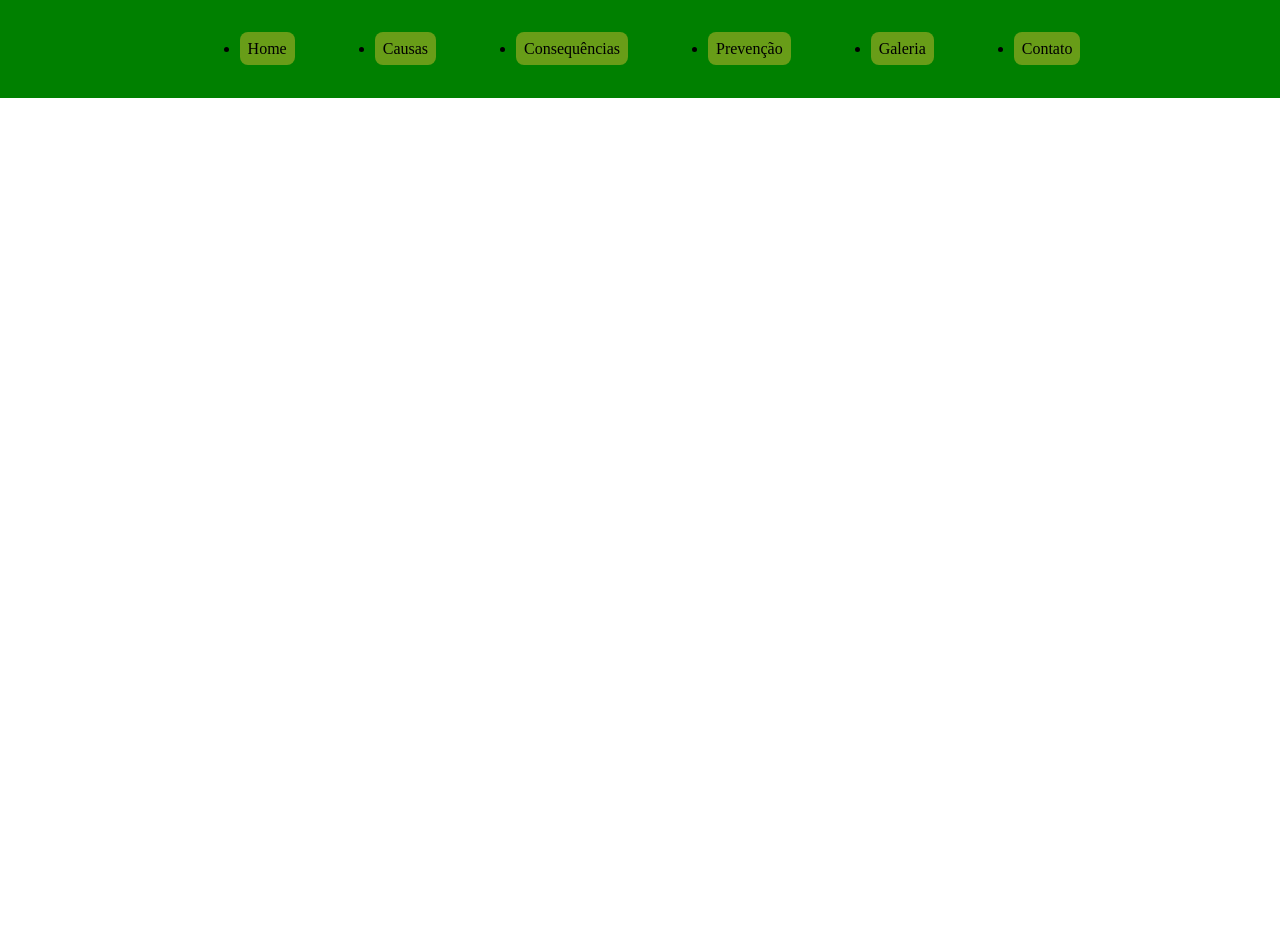
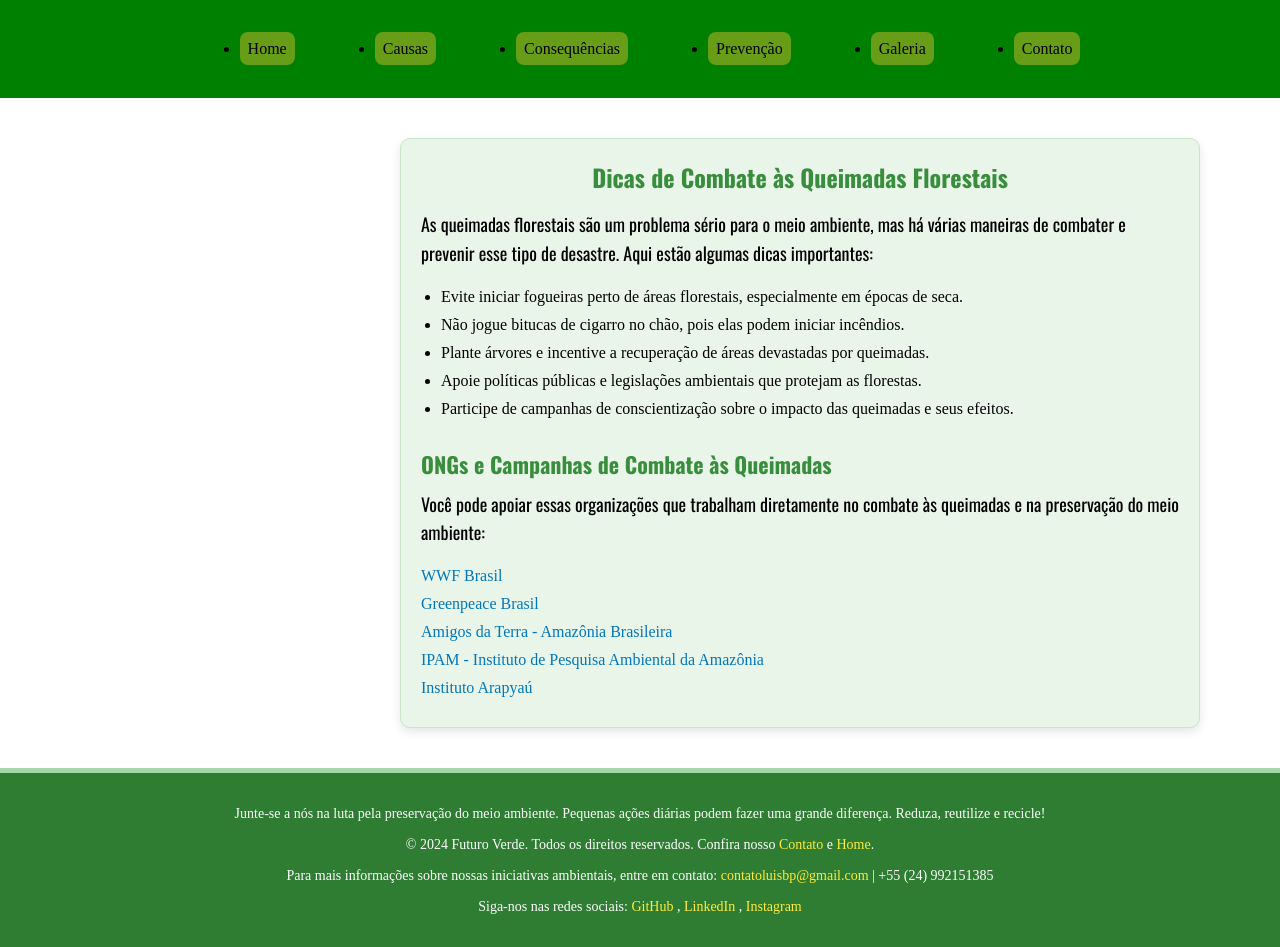
Before and after one commit to luisgustavo777/futuroVerde, a plain HTML site: page prevencao.html in a window 1280 px wide. Before the commit the page ends 800 px from the top, so only its background shows below. Drawn offline with nearby package versions, Linux system fonts and the light colour scheme; a web font is replaced by a local one.

Commit message:
criar seção de dicas de prevenção e ongs

```diff
--- a/prevencao.html
+++ b/prevencao.html
@@ -4,13 +4,21 @@
     <meta charset="UTF-8">
     <meta name="viewport" content="width=device-width, initial-scale=1.0">
     <title>Prevenção</title>
+    <!-- Referência ao CSS da página-->
     <link rel="stylesheet" href="styleprevencao.css">
+    <!-- Favicon da página-->
     <link rel="shortcut icon" href="faviconQueimadas.ico" type="image/x-icon">
+    <!-- Fonte Sofadi One-->
     <link rel="preconnect" href="https://fonts.googleapis.com">
     <link rel="preconnect" href="https://fonts.gstatic.com" crossorigin>
     <link href="https://fonts.googleapis.com/css2?family=Sofadi+One&display=swap" rel="stylesheet">
+    <!-- Fonte Oswald-->
+    <link rel="preconnect" href="https://fonts.googleapis.com">
+    <link rel="preconnect" href="https://fonts.gstatic.com" crossorigin>
+    <link href="https://fonts.googleapis.com/css2?family=Oswald:wght@200..700&display=swap" rel="stylesheet">
 </head>
 <body>
+    <!-- Cabeçalho com sub-páginas do site-->
     <header class="cabecalho">
         <ul>
             <li><a href="index.html">Home</a></li>
@@ -21,6 +29,36 @@
             <li><a href="contato.html">Contato</a></li>
         </ul>
     </header>
+    <section class="secao-dicas">
+        <h2>Dicas de Combate às Queimadas Florestais</h2>
+        <p>As queimadas florestais são um problema sério para o meio ambiente, mas há várias maneiras de combater e prevenir esse tipo de desastre. Aqui estão algumas dicas importantes:</p>
 
+        <ul class="dicas-lista">
+            <li>Evite iniciar fogueiras perto de áreas florestais, especialmente em épocas de seca.</li>
+            <li>Não jogue bitucas de cigarro no chão, pois elas podem iniciar incêndios.</li>
+            <li>Plante árvores e incentive a recuperação de áreas devastadas por queimadas.</li>
+            <li>Apoie políticas públicas e legislações ambientais que protejam as florestas.</li>
+            <li>Participe de campanhas de conscientização sobre o impacto das queimadas e seus efeitos.</li>
+        </ul>
+
+        <div class="ongs">
+            <h3>ONGs e Campanhas de Combate às Queimadas</h3>
+            <p>Você pode apoiar essas organizações que trabalham diretamente no combate às queimadas e na preservação do meio ambiente:</p>
+            <ul class="ongs-lista">
+                <li><a href="https://www.wwf.org.br/" target="_blank">WWF Brasil</a></li>
+                <li><a href="https://www.greenpeace.org/brasil/" target="_blank">Greenpeace Brasil</a></li>
+                <li><a href="https://www.amigosdaterra.org.br/" target="_blank">Amigos da Terra - Amazônia Brasileira</a></li>
+                <li><a href="https://ipam.org.br/" target="_blank">IPAM - Instituto de Pesquisa Ambiental da Amazônia</a></li>
+                <li><a href="https://www.institutoarapyau.org.br/" target="_blank">Instituto Arapyaú</a></li>
+            </ul>
+        </div>
+    </section>
+    <!-- Cabeçalho com contato e outras duas páginas para acesso-->
+    <footer class="footer">
+        <p>Junte-se a nós na luta pela preservação do meio ambiente. Pequenas ações diárias podem fazer uma grande diferença. Reduza, reutilize e recicle!</p>
+        <p>© 2024 Futuro Verde. Todos os direitos reservados. Confira nosso <a href="contato.html">Contato</a> e <a href="index.html">Home</a>.</p>
+        <p>Para mais informações sobre nossas iniciativas ambientais, entre em contato: <a href="mailto:contatoluisbp@gmail.com">contatoluisbp@gmail.com</a> | +55 (24) 992151385</p>
+        <p>Siga-nos nas redes sociais: <a href="https://github.com/luisgustavo777">GitHub</a> , <a href="https://www.linkedin.com/in/lu%C3%ADs-gustavo-moreira-928967262/">LinkedIn</a> , <a href="https://www.instagram.com/luismds_/">Instagram</a></p>
+    </footer>
 </body>
 </html>
--- a/styleprevencao.css
+++ b/styleprevencao.css
@@ -1,18 +1,13 @@
+/*Coloca a margem e bordas de todos os elementos*/
 * {
     margin: 0;
     box-sizing: border-box;
 }
-
+/*Define o comportamento do scroll*/
 html {
     scroll-behavior: smooth;
 }
-
-.sofadi-one-regular {
-    font-family: "Sofadi One", system-ui;
-    font-weight: 400;
-    font-style: normal;
-  }
-
+/*Comportamento e posição do cabeçalho*/
 .cabecalho {
     display: flex;
     justify-content: center;
@@ -20,14 +15,14 @@ html {
     background-color: green;
     font-family: Sofadi One;
 }
-
+/*Posicionamento e tamanho da lista*/
 .cabecalho ul {
     display: flex;
     margin-top: 5vh;
     margin-bottom: 5vh;
     gap: 10vh;
 }
-
+/*Caracteristicas e Posicionamento de cada botão*/
 .cabecalho a {
     text-decoration: none;
     background-color: rgb(104, 157, 24);
@@ -36,7 +31,109 @@ html {
     color: black;
     transition: transform 0.3s ease-in-out, color 0.3s ease-in-out;
 }
-
+/*Movimento do botão*/
 .cabecalho a:hover {
     color: white;
 }
+/*Seção de dicas*/
+.secao-dicas {
+    background-color: #e9f5e9;
+    border: 1px solid #c8e6c9;
+    border-radius: 10px;
+    padding: 20px;
+    max-width: 800px;
+    margin-top: 5vh;
+    margin-bottom: 5vh;
+    margin-left: 50vh;
+    box-shadow: 0px 4px 10px rgba(0, 0, 0, 0.1);
+}
+/*Título da seção*/
+.secao-dicas h2 {
+    color: #388e3c;
+    font-family: Oswald;
+    text-align: center;
+    margin-bottom: 15px;
+}
+
+/*Parágrafo inicial*/
+.secao-dicas p {
+    font-size: 18px;
+    line-height: 1.6;
+    font-family: Oswald;
+    margin-bottom: 20px;
+}
+
+/*Lista de dicas*/
+.dicas-lista {
+    list-style-type: disc;
+    padding-left: 20px;
+    margin-bottom: 20px;
+}
+/*Cada item da lista de discas*/
+.dicas-lista li {
+    margin-bottom: 10px;
+    font-size: 16px;
+}
+/*Seção de ONGs*/
+.ongs {
+    margin-top: 30px;
+}
+/*Titulo da secção de ongs*/
+.ongs h3 {
+    color: #388e3c;
+    font-size: 22px;
+    font-family: Oswald;
+    margin-bottom: 10px;
+}
+/*Lista de ONGs*/
+.ongs-lista {
+    list-style-type: none;
+    padding: 0;
+}
+/*Cada item na lista de ongs*/
+.ongs-lista li {
+    margin-bottom: 10px;
+}
+/*Links das ONGs*/
+.ongs-lista a {
+    color: #0277bd;
+    text-decoration: none;
+    font-size: 16px;
+    transition: color 0.3s ease;
+}
+/*Efeito ao colocar o mouse em cima*/
+.ongs-lista a:hover {
+    color: #01579b;
+}
+/*Rodapé e suas caracteristicas*/
+.footer {
+    background-color: #2E7D32;
+    color: white;
+    padding: 20px;
+    text-align: center;
+    font-family: Arial, sans-serif;
+    font-size: 14px;
+    line-height: 1.5;
+    border-top: 5px solid #A5D6A7;
+}
+/*Elementos P do rodapé*/
+.footer p {
+    margin: 10px 0;
+    font-family: Sofadi One;
+}
+/*Elementos de A HREF do rodapé*/
+.footer a {
+    color: #FFEB3B;
+    text-decoration: none;
+    transition: color 0.3s;
+}
+/*Efeito de transição de corpara os links no rodapé*/
+.footer a:hover {
+    color: #FFC107;
+}
+/*Media Query para responsividade em dispositivos menores*/
+@media (max-width: 600px) {
+    footer {
+        font-size: 12px;
+    }
+}
```
